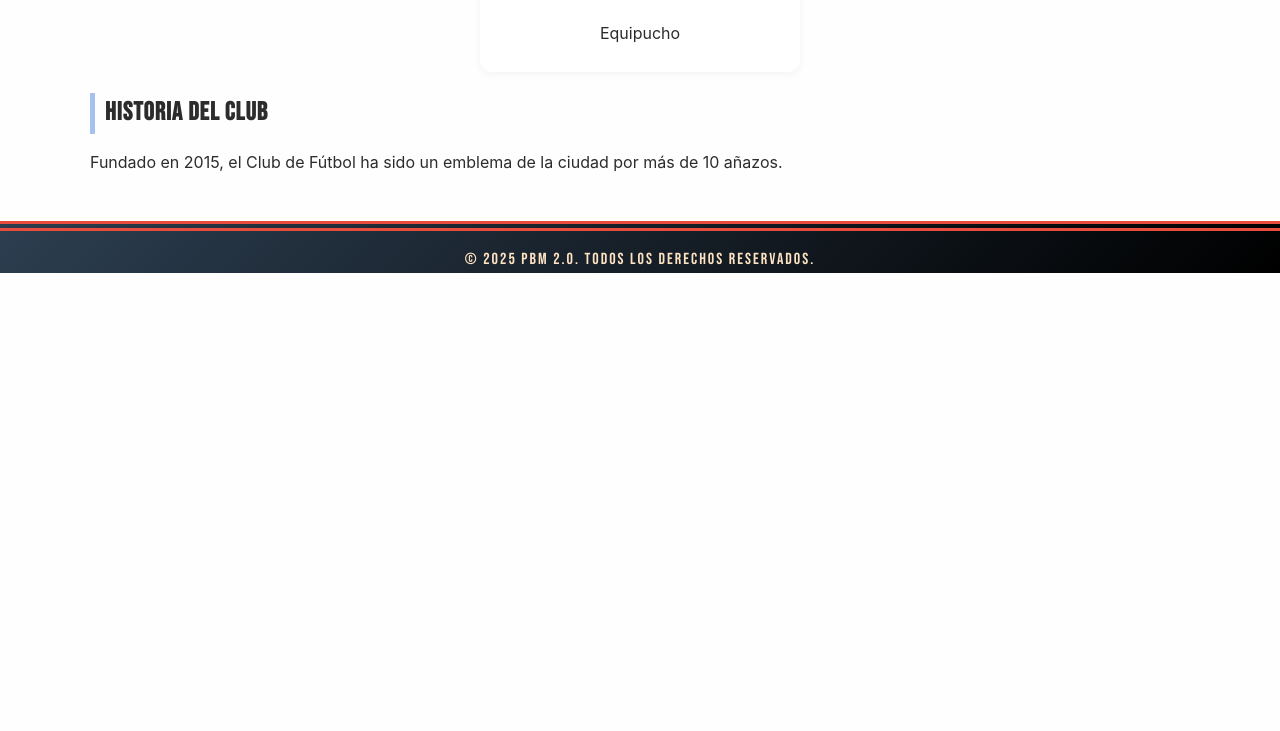
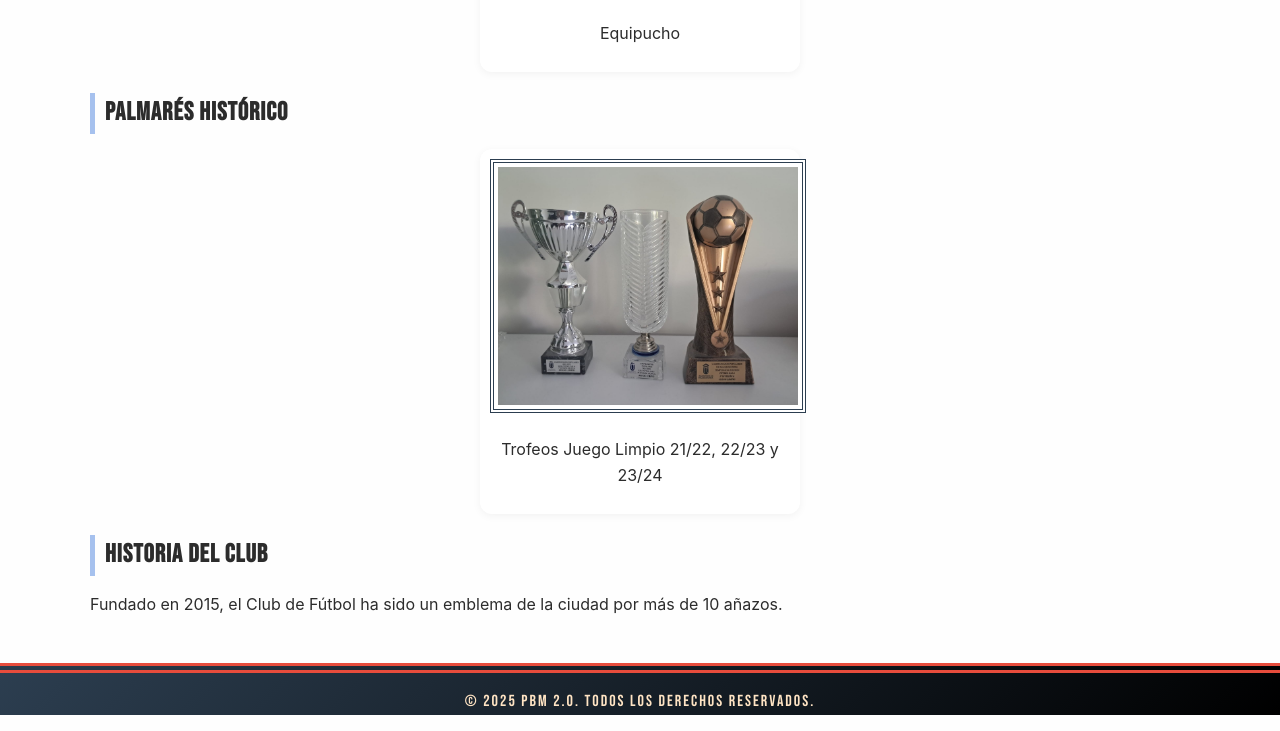
Before and after one commit to MarioJisar/pbmOfficial, a plain HTML site: page index.html in a window 1280 px wide. Shown: the part 4136-4867 px from the top of the page. Before the commit the page ends 4425 px from the top, so only its background shows below. Drawn offline with Linux system fonts and the light colour scheme.

Commit message:
Update index.html

```diff
--- a/index.html
+++ b/index.html
@@ -114,6 +114,16 @@
       </div>
     </section>
 
+    <section id="palmares">
+      <h2>Palmarés histórico</h2>
+      <div class="trofeos">
+        <div class="trofeo">
+          <img src="img/WhatsApp Image 2025-06-02 at 18.56.00.jpeg" alt="trofeos-juego-limpio">
+          <p>Trofeos Juego Limpio 21/22, 22/23 y 23/24</p>
+        </div>
+      </div>
+    </section>
+
     <section id="historia">
       <h2>Historia del Club</h2>
       <p>Fundado en 2015, el Club de Fútbol ha sido un emblema de la ciudad por más de 10 añazos.</p>
```
